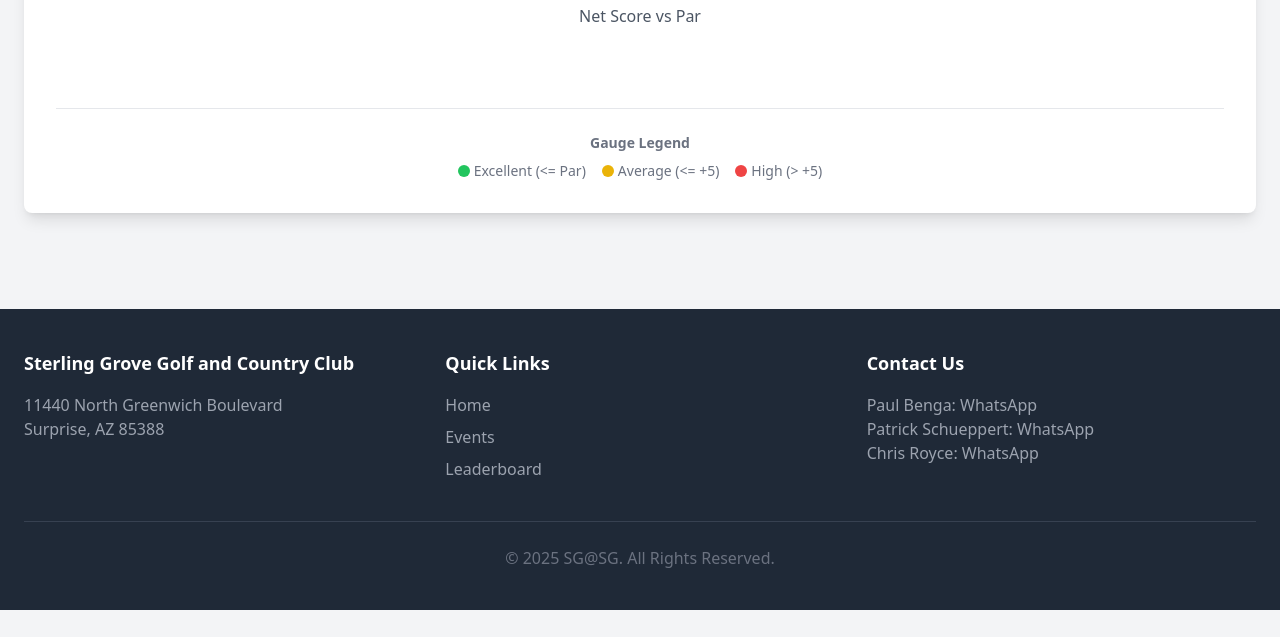
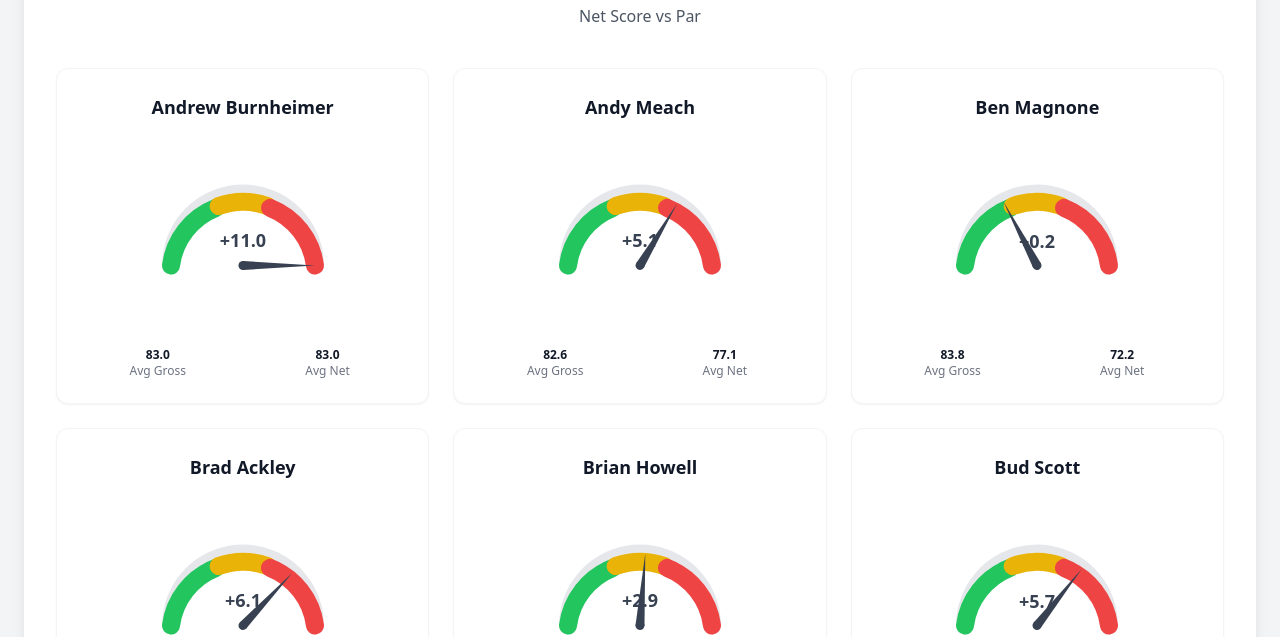
Before and after one commit to CJROYCE4311/website-sg-sg, a plain HTML site: page website/PlayerStats.html in a window 1280 px wide. Shown: the part 200-837 px from the top of the page. Before the commit the page ends 810 px from the top, so only its background shows below. Drawn offline with nearby package versions, Linux system fonts and the light colour scheme.

Commit message:
Fix: Remove syntax errors (stray braces) from dashboard files

```diff
--- a/website/PlayerStats.html
+++ b/website/PlayerStats.html
@@ -242,10 +242,10 @@ Win Doolittle,90.0,82.0,10.0
 Zach Coe,73.0,71.88,-0.12
 Zach Fleishman,87.0,74.07,2.07
 Zach Mattson,84.0,76.75,4.75
-Zane Eisenbarth,82.0,76.31,4.31`
-        }
+            Zane Eisenbarth,82.0,76.31,4.31`
 
         function loadData() {
+
             const grid = document.getElementById('player-grid');
             if (!grid) return;
             grid.innerHTML = '';
```
Also changed, not shown: website/MoneyList2025.html (+0 -3 lines), website/MoneyList2026.html (+2 -4 lines).
